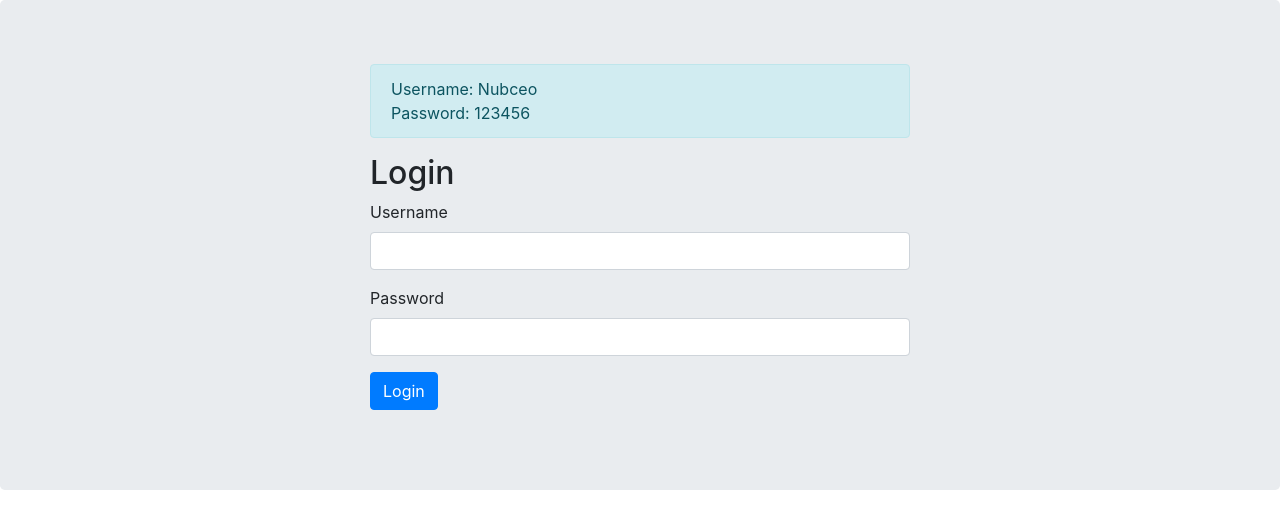
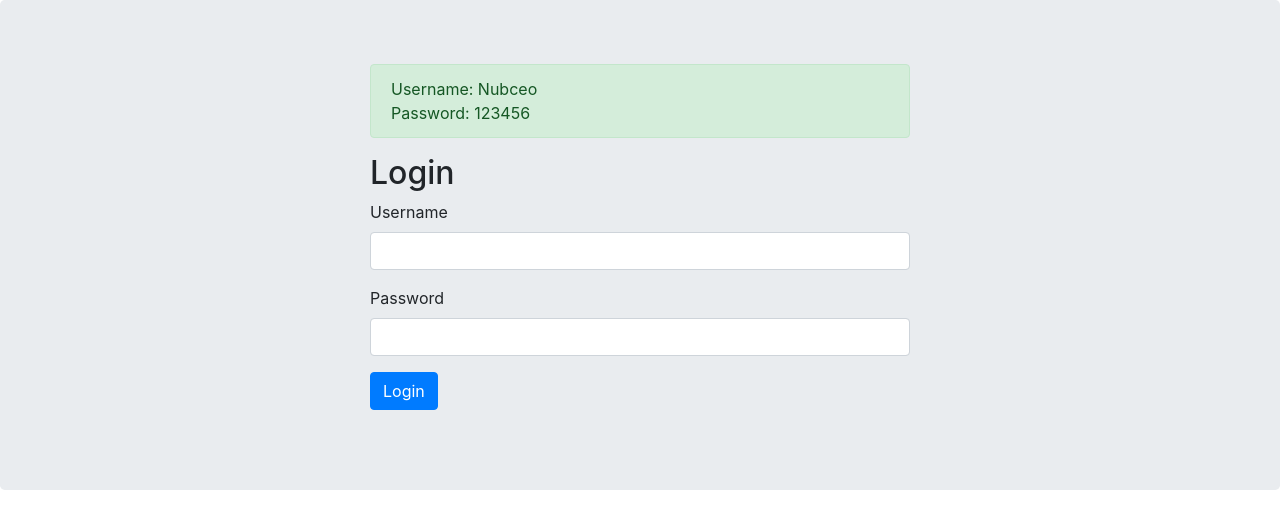
Before and after one commit to mdominguez56/react-datatable-login, a React (Create React App) app: page /login in a window 1280 px wide. Shown: the top 528 px of the page. Built offline with nearby package versions, Linux system fonts and the light colour scheme.

Commit message:
modified-styles

```diff
--- a/src/Components/LoginPage/LoginPage.jsx
+++ b/src/Components/LoginPage/LoginPage.jsx
@@ -14,7 +14,7 @@ class LoginPage extends React.Component {
     render() {
         return (
             <div>
-                <div className="alert alert-info">
+                <div className="alert alert-success">
                     Username: Nubceo<br />
                     Password: 123456
                 </div>
--- a/src/_helpers/fake-backend.js
+++ b/src/_helpers/fake-backend.js
@@ -25,7 +25,6 @@ export function configureFakeBackend() {
                 function ok(body) {
                     resolve({ ok: true, text: () => Promise.resolve(JSON.stringify(body)) })
                 }
-
                 function unauthorised() {
                     resolve({ status: 401, text: () => Promise.resolve(JSON.stringify({ message: 'Unauthorised' })) })
                 }
```
